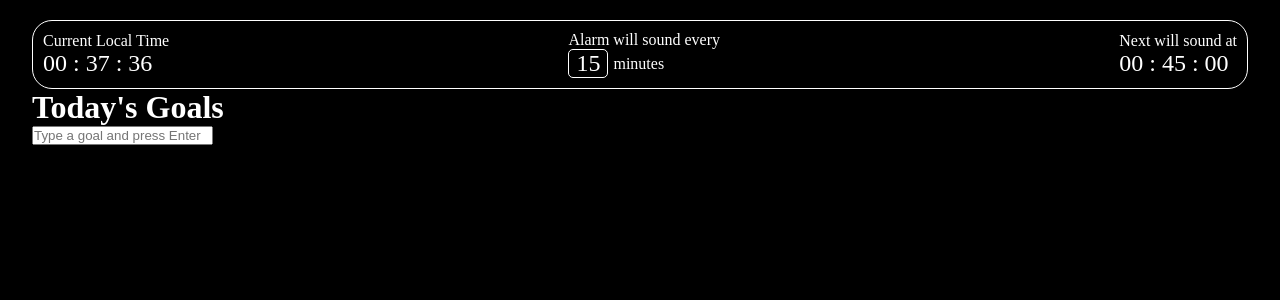
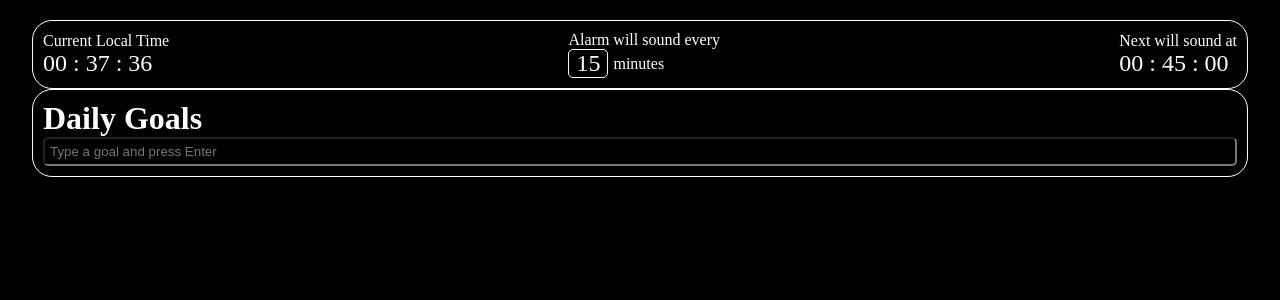
Before and after one commit to danifromecuador/plannywise_draft_5, a React (Vite) app: page / in a window 1280 px wide. Shown: the top 300 px of the page. Built offline with nearby package versions, Linux system fonts and the light colour scheme.

Commit message:
Style Todo.jsx component

```diff
--- a/src/todo/Todo.css
+++ b/src/todo/Todo.css
@@ -1,11 +1,34 @@
-.todo ul, .todo li {
+.todo {
+  border: 1px solid white;
+  padding: 10px;
+  border-radius: 20px;
+}
+
+.todo ul,
+.todo li {
   list-style-type: none;
 }
 
-.todo .to-do {
-  background-color: red;
+.todo .done {
+  text-decoration: line-through;
+  color: gray;
 }
 
-.todo .done {
-  background-color: green;
+.todo li {
+  padding: 5px;
 }
+
+.todo li:hover {
+  cursor: pointer;
+  border: 1px solid gray;
+  border-radius: 5px;
+}
+
+.todo input {
+  width: 100%;
+  padding: 5px;
+  border-radius: 5px;
+  outline: none;
+  background-color: black;
+  color: white;
+}
--- a/src/todo/Todo.jsx
+++ b/src/todo/Todo.jsx
@@ -24,13 +24,13 @@ export const Todo = () => {
 
   return (
     <div className="todo">
-      <h1>Today's Goals</h1>
+      <h1>Daily Goals</h1>
       <ul>
         {todoStore.todos.map((todo) => (
-          <li key={todo.index} className='to-do' onClick={() => todoStore.markAsDone(todo)}>{todo.index}...{todo.text}</li>
+          <li key={todo.index} className='to-do' onClick={() => todoStore.markAsDone(todo)}>{todo.text}</li>
         ))}
         {todoStore.dones.map((todo) => (
-          <li key={todo.index} className='done' onClick={() => todoStore.unMarkAsDone(todo)}>{todo.index}...{todo.text}</li>
+          <li key={todo.index} className='done' onClick={() => todoStore.unMarkAsDone(todo)}>{todo.text}</li>
         ))}
       </ul>
       <div>
```
